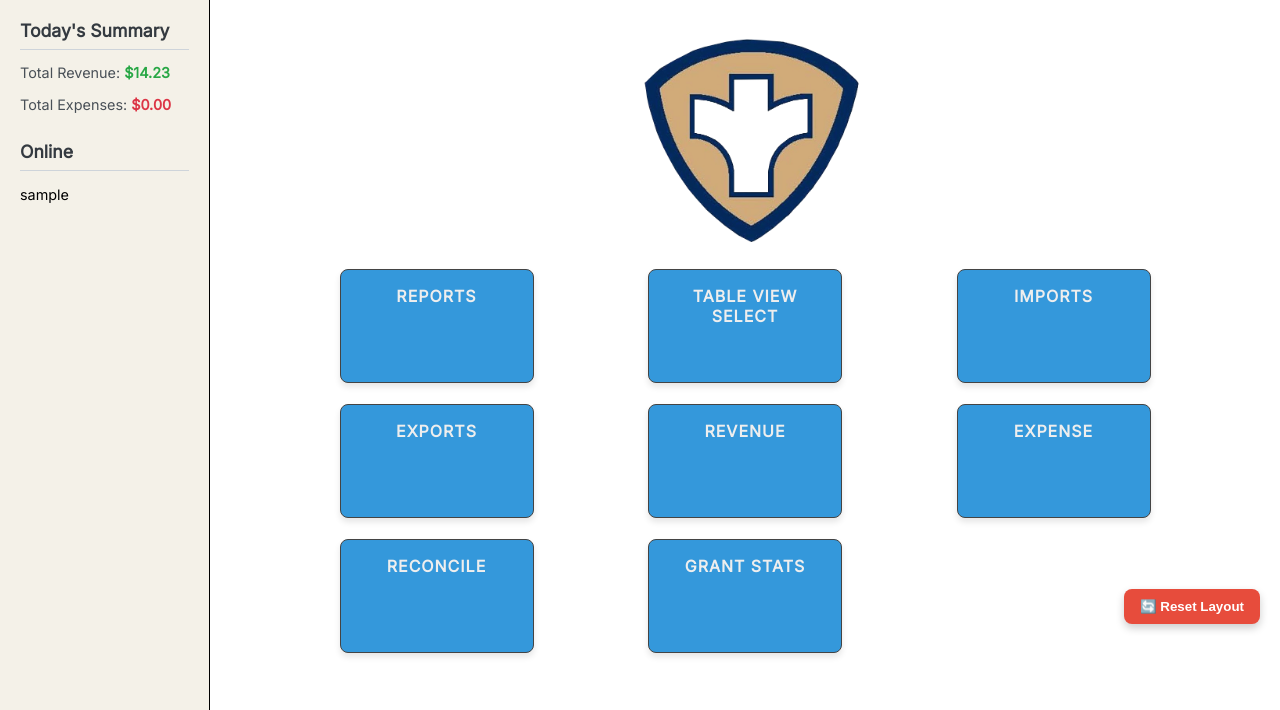
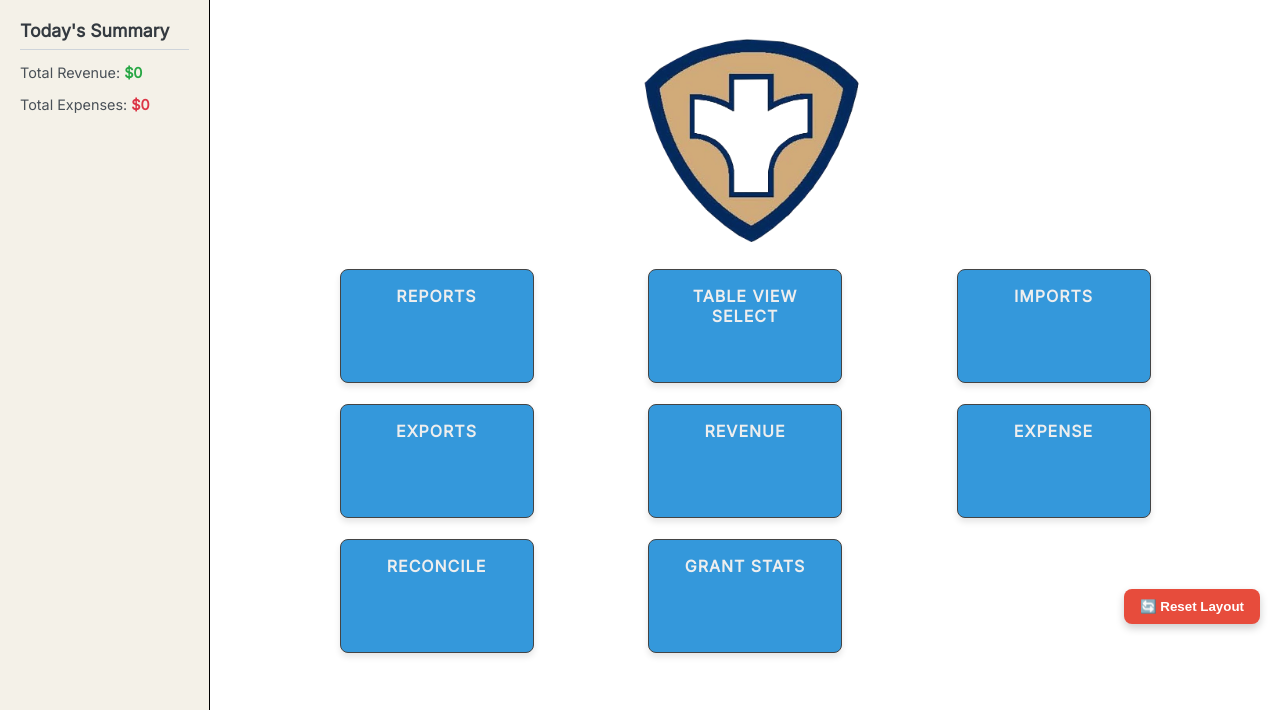
Before and after one commit to IYarwood/WCHD_Project, a Django app: page /index/ in a window 1280 px wide. Shown: the part 156-866 px from the top of the page. Run offline with Django 5.2, Linux system fonts and the light colour scheme; a user stored in the database is signed in; tables that the repository leaves empty hold one stand-in row (values such as "Sample post").

Commit message:
totals left and daily revenue and expenses

```diff
--- a/WCHDApp/templates/WCHDApp/index.html
+++ b/WCHDApp/templates/WCHDApp/index.html
@@ -70,36 +70,8 @@
     <div class="left-panel" id="leftPanel">
         <div class="panel-section">
             <h3>Today's Summary</h3>
-            <p>Total Revenue: <span id="totalRevenue">$14.23</span></p>
-            <p>Total Expenses: <span id="totalExpenses">$0.00</span></p>
-        </div>
-        <div class="panel-section">
-            <h3>Online</h3>
-            <ul id="onlineUsers">
-                <li>{{ request.user.username }} </li>
-            </ul>
-            <script>
-            document.addEventListener('DOMContentLoaded', function () {
-                function fetchOnlineUsers() {
-                    fetch('/api/online_users/')
-                        .then(response => response.json())
-                        .then(data => {
-                            const onlineUsersList = document.getElementById('onlineUsers');
-                            onlineUsersList.innerHTML = `<li>{{ request.user.username }} (You)</li>`;
-                            data.online_users.forEach(username => {
-                                if (username !== '{{ request.user.username }}') {
-                                    const li = document.createElement('li');
-                                    li.textContent = username;
-                                    onlineUsersList.appendChild(li);
-                                }
-                            });
-                        })
-                        .catch(error => console.error('Error fetching online users:', error));
-                }
-                fetchOnlineUsers();
-                setInterval(fetchOnlineUsers, 15000);
-            });
-            </script>
+            <p>Total Revenue: <span id="totalRevenue">${{revenueTotal}}</span></p>
+            <p>Total Expenses: <span id="totalExpenses">${{expenseTotal}}</span></p>
         </div>
     </div>
 
--- a/WCHDApp/templates/WCHDApp/partials/transactionsTablePartial.html
+++ b/WCHDApp/templates/WCHDApp/partials/transactionsTablePartial.html
@@ -20,7 +20,7 @@
             </tr>
         {% endfor %}
     </table>
-
+    <h3>Remaining Allowed Budget: {{budgeted_remaining}}</h3>
     <h3>Accumulator:</h3>
 
     <div class="FormContainer">
--- a/WCHDApp/views.py
+++ b/WCHDApp/views.py
@@ -1,6 +1,6 @@
 from django.shortcuts import render, get_object_or_404, redirect
 from django.http import HttpResponse, JsonResponse
-from .models import Fund, Testing, Item, Grant, GrantLine
+from .models import Fund, Testing, Item, Grant, GrantLine, Revenue, Expense
 from django.db.models.fields.related import ForeignKey, ManyToManyField, OneToOneField
 from .forms import FundForm, TableSelect, InputSelect, ExportSelect,reconcileForm, activitySelect, FileInput
 from django.forms import modelform_factory, Select
@@ -226,6 +226,19 @@ def index(request):
     session_start_str = request.session.get('session_start_time')
     duration_display = "0h 0m 0s"  # Default
 
+    todayDate = datetime.today()
+
+    expenses = Expense.objects.filter(date=todayDate)
+    revenues = Revenue.objects.filter(date=todayDate)
+
+    expenseTotal = 0
+    revenueTotal = 0
+    for expense in expenses:
+        expenseTotal += expense.amount
+
+    for revenue in revenues:
+        revenueTotal += revenue.amount
+
     if session_start_str:
         session_start = parse_datetime(session_start_str)
         if session_start:
@@ -236,8 +249,14 @@ def index(request):
             seconds = total_seconds % 60
             duration_display = f"{hours}h {minutes}m {seconds}s"
 
+    context ={
+        'duration': duration_display,
+        "revenueTotal": revenueTotal,
+        "expenseTotal": expenseTotal
+    }
+
     # Pass formatted string to template
-    return render(request, "WCHDApp/index.html", {'duration': duration_display})
+    return render(request, "WCHDApp/index.html", context)
 
 #Login page logic
 def logIn(request):
@@ -929,6 +948,7 @@ def transactionsExpenseTableUpdate(request):
     else:
         form = expenseForm()
 
+    line = item.line
     context = {
         "expenses": expenseValues,
         "fields": fieldNames,
@@ -937,7 +957,8 @@ def transactionsExpenseTableUpdate(request):
         "decimalFields": decimalFields,
         "form": form,
         "item": item,
-        "message": message
+        "message": message,
+        "budgeted_remaining": line.line_budget_remaining,
     }
 
     return render(request, "WCHDApp/partials/transactionsTablePartial.html", context)
@@ -1004,6 +1025,7 @@ def lineTableUpdate(request):
                 message="Not enough remaining balance in fund"
     else:
         form = modelform_factory(Line, exclude=["fund","line_budget_spent", "line_budget_remaining", "line_total_income"])(request.POST)
+
     context = {
         "fields": fieldNames,
         "aliasNames": aliasNames,
@@ -1011,7 +1033,7 @@ def lineTableUpdate(request):
         "decimalFields": decimalFields,
         "form": form,
         "fund": fund,
-        "message": message
+        "message": message,
     }
 
     return render(request, "WCHDApp/partials/lineTableUpdate.html", context)
```
